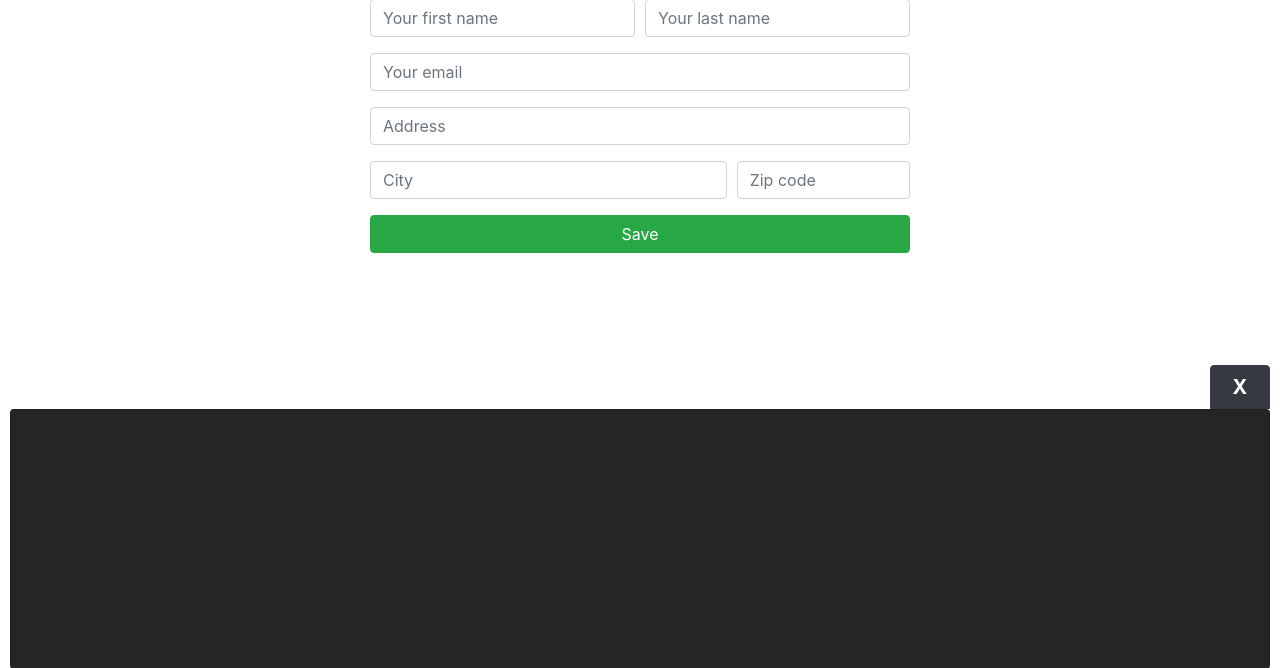
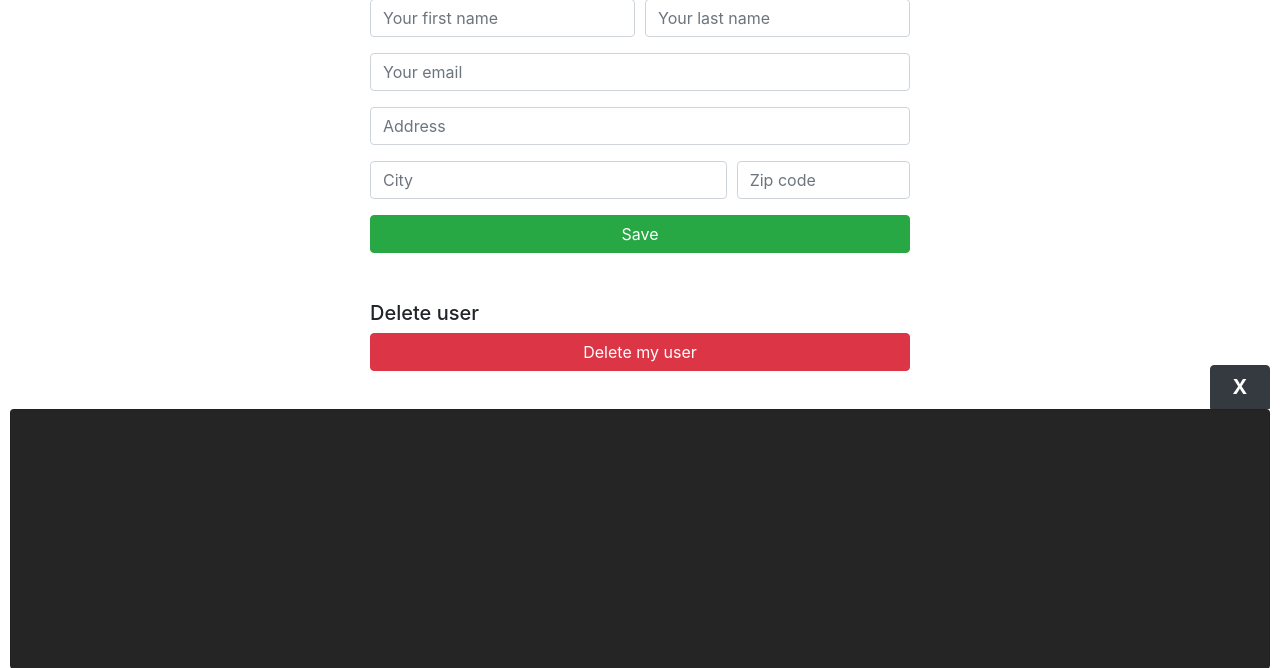
Before and after one commit to JackTheDane/Database-Exam-Project, a PHP site: page /edit-user-form.php?iUserId=1 in a window 1280 px wide. Shown: the part 105-773 px from the top of the page. Run offline with PHP 8.4, Linux system fonts and the light colour scheme; the visitor is signed in with stand-in values (Sample User, id 1); tables that the repository leaves empty or names only in its code hold one stand-in row (values such as "Sample post"); data that the repository does not hold is empty; some libraries are stand-ins or nearby versions.

Commit message:
Fixed cat bug and delete user

```diff
--- a/delete-user.php
+++ b/delete-user.php
@@ -14,4 +14,8 @@
 
 }
 
+if( $iUserId == $_SESSION['iUserId'] ){
+    session_destroy();
+}
+
 returnHome();
--- a/edit-user-form.php
+++ b/edit-user-form.php
@@ -104,6 +104,17 @@
     </div>
 
   </form>
+<div class="row mt-5">
+    <div class="col-lg-6 offset-lg-3">
+        <h5>
+            Delete user
+        </h5>
+        <a href="delete-user.php?iUserId=<?php echo $_SESSION['iUserId'] ?>" class="btn btn-danger btn-block">
+          Delete my user
+        </a>
+    </div>
+</div>
+
 </div>
 
 <?php
--- a/index.php
+++ b/index.php
@@ -153,7 +153,7 @@
                 ?>
 
                     <li>
-                        <a href="?<?php $aTempUrlQuery['productCategoryId'] = $jCategory['iId']; echo urlencode(http_build_query($aTempUrlQuery)); ?>" class="<?php if( !empty( $_GET['productCategoryId'] )){ if( $_GET['productCategoryId'] == $jCategory['iId'] ){echo 'disabled';} }  ?>">
+                        <a href="?<?php $aTempUrlQuery['productCategoryId'] = $jCategory['iId']; echo http_build_query($aTempUrlQuery); ?>" class="<?php if( !empty( $_GET['productCategoryId'] )){ if( $_GET['productCategoryId'] == $jCategory['iId'] ){echo 'disabled';} }  ?>">
                             <?php echo $jCategory['sName']; ?>
                         </a>
                     </li>
```
